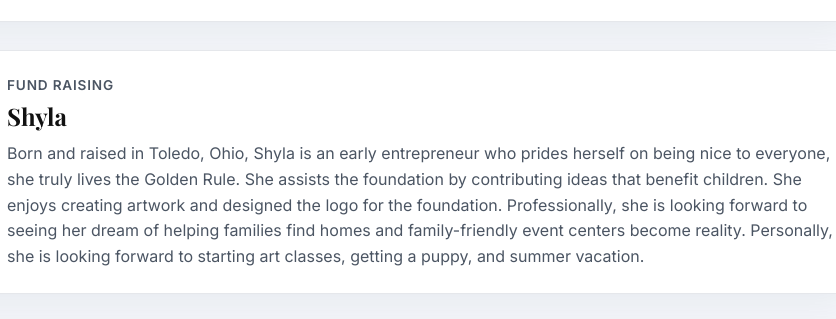
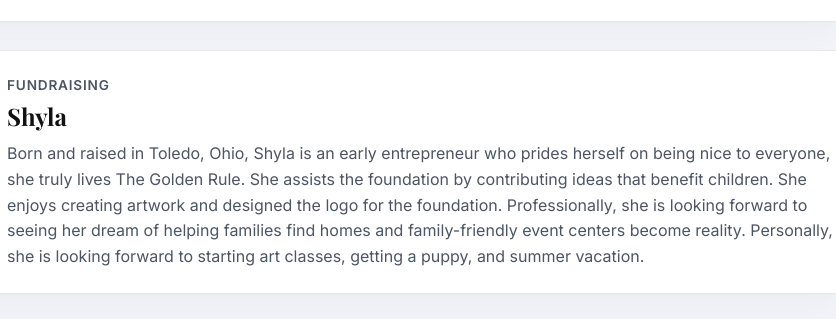
Before and after one commit to HomeLabTec/shylasdreamers, a plain HTML site: page board.html in a window 1280 px wide. Shown: the part 1398-1717 px from the top of the page, 332-1168 px from the left. Drawn offline with nearby package versions, Linux system fonts and the light colour scheme.

Commit message:
Update board.html
small edits

```diff
--- a/board.html
+++ b/board.html
@@ -64,9 +64,9 @@
           <img src="images/shyla.jpg" alt="Portrait of Shyla" />
         </div>
         <div class="board-content">
-          <p class="board-role">Fund Raising</p>
+          <p class="board-role">Fundraising</p>
           <h3>Shyla</h3>
-          <p>Born and raised in Toledo, Ohio, Shyla is an early entrepreneur who prides herself on being nice to everyone, she truly lives the Golden Rule. She assists the foundation by contributing ideas that benefit children. She enjoys creating artwork and designed the logo for the foundation. Professionally, she is looking forward to seeing her dream of helping families find homes and family-friendly event centers become reality. Personally, she is looking forward to starting art classes, getting a puppy, and summer vacation.</p>
+          <p>Born and raised in Toledo, Ohio, Shyla is an early entrepreneur who prides herself on being nice to everyone, she truly lives The Golden Rule. She assists the foundation by contributing ideas that benefit children. She enjoys creating artwork and designed the logo for the foundation. Professionally, she is looking forward to seeing her dream of helping families find homes and family-friendly event centers become reality. Personally, she is looking forward to starting art classes, getting a puppy, and summer vacation.</p>
         </div>
       </div>
 
```
